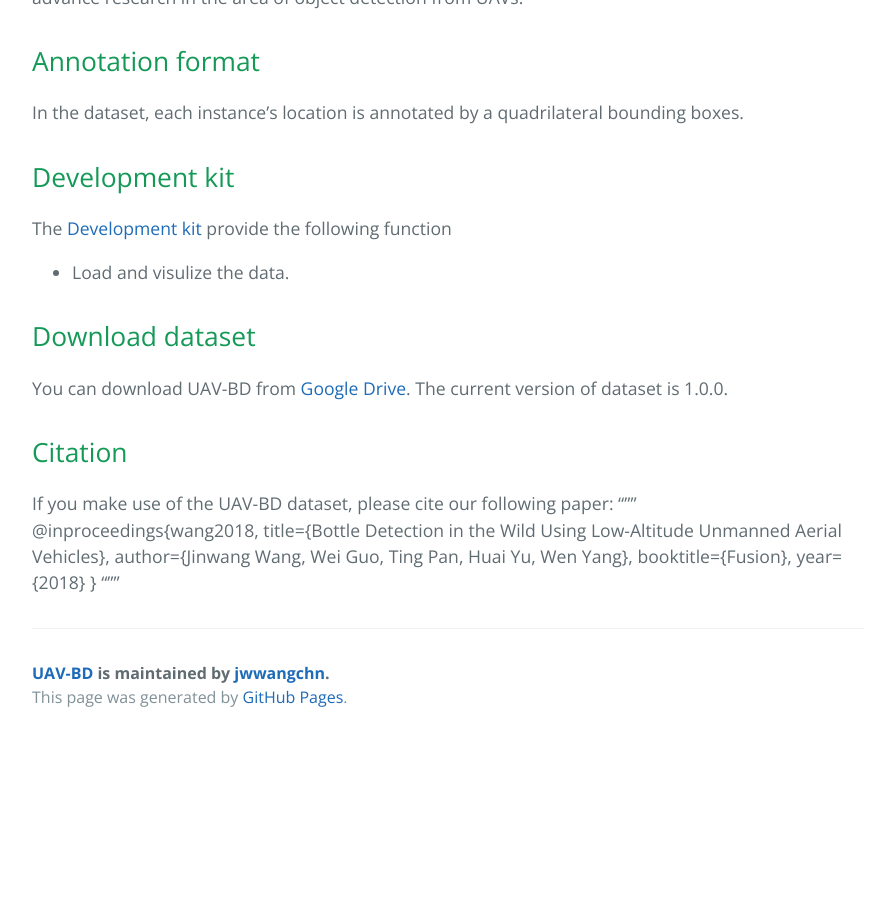
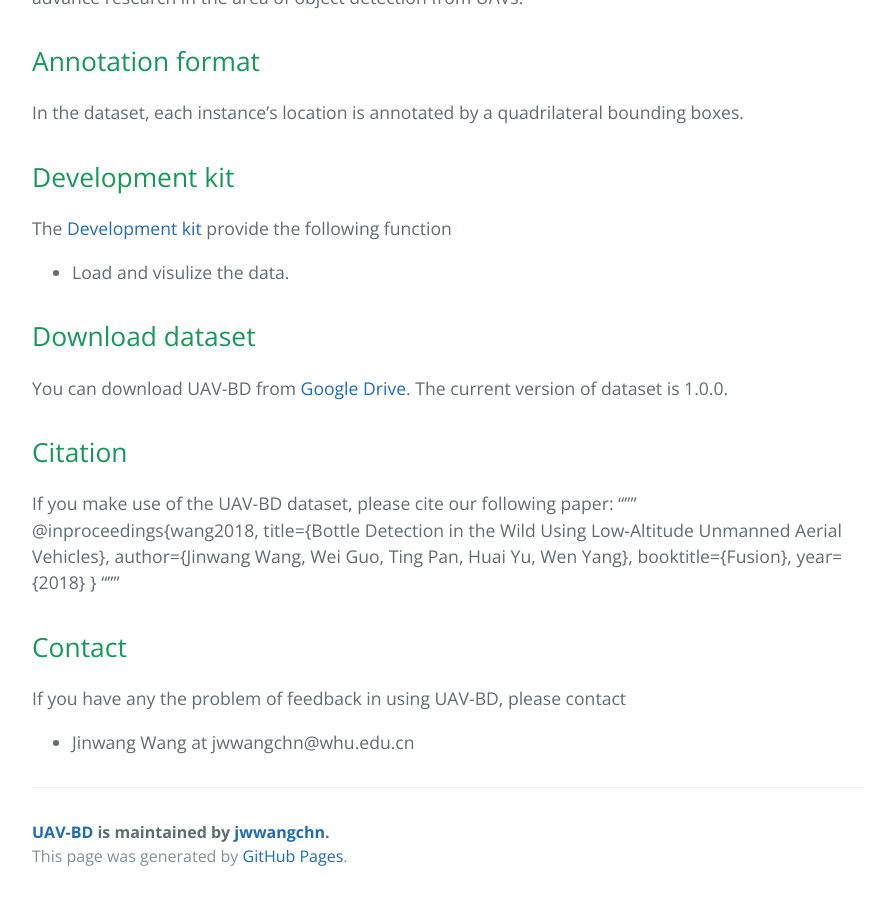
Before and after one commit to jwwangchn/UAV-BD, a Jekyll site: the page built from docs/index.md, in a window 1280 px wide and 900 px high, scrolled down 799 px. Shown: the whole window, without its empty margins (192-1064 px from the left). Built offline with Jekyll 4.4.1, drawn with Linux system fonts in a browser that asks for light colours; our own code applies the rules of GitHub Pages for plain Markdown files; before the commit the page ends 1540 px from its top, so only the background shows below that.

```diff
--- a/docs/index.md
+++ b/docs/index.md
@@ -22,3 +22,6 @@ booktitle={Fusion},
 year={2018}
 }
 """
+## Contact
+If you have any the problem of feedback in using UAV-BD, please contact
+- Jinwang Wang at jwwangchn@whu.edu.cn
```
